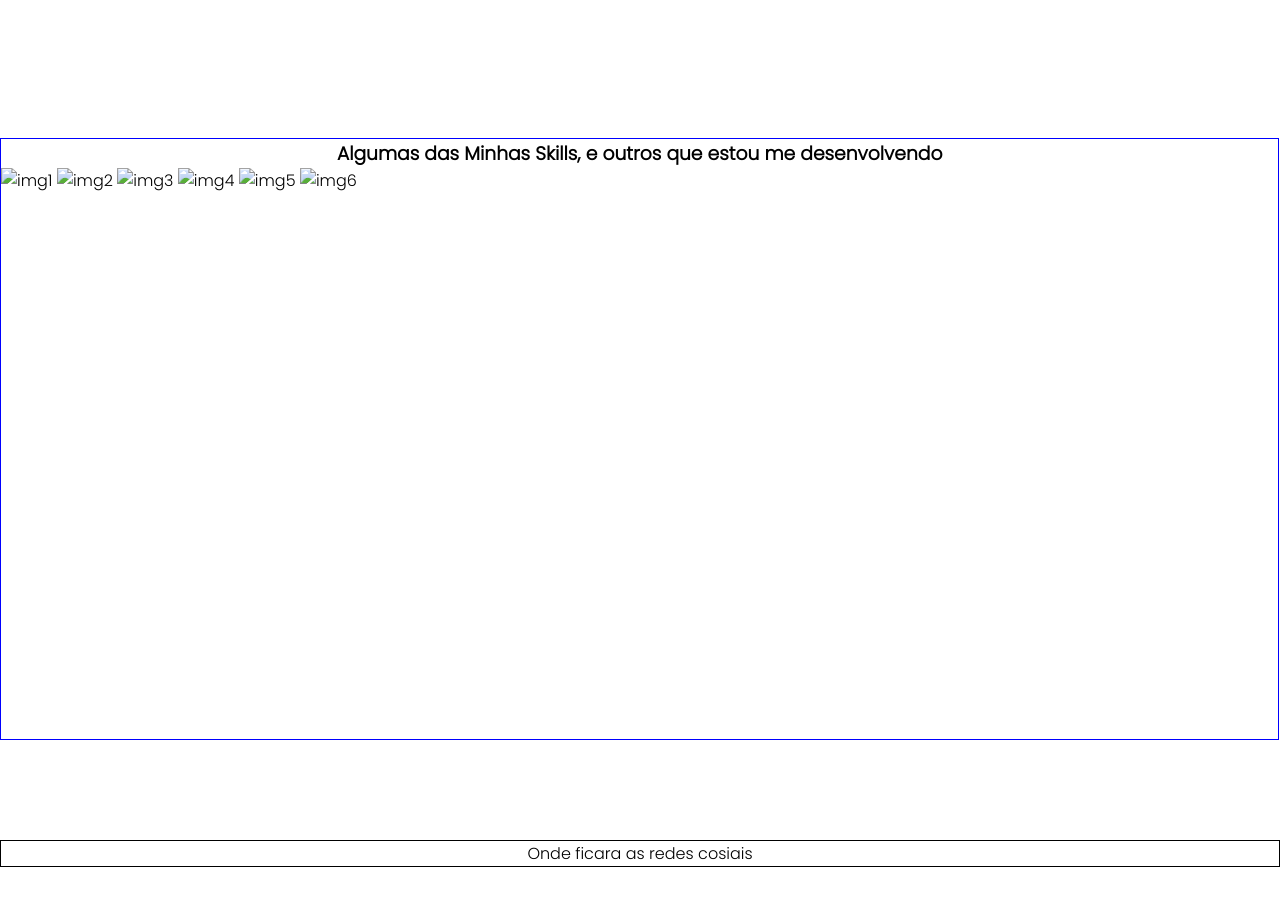
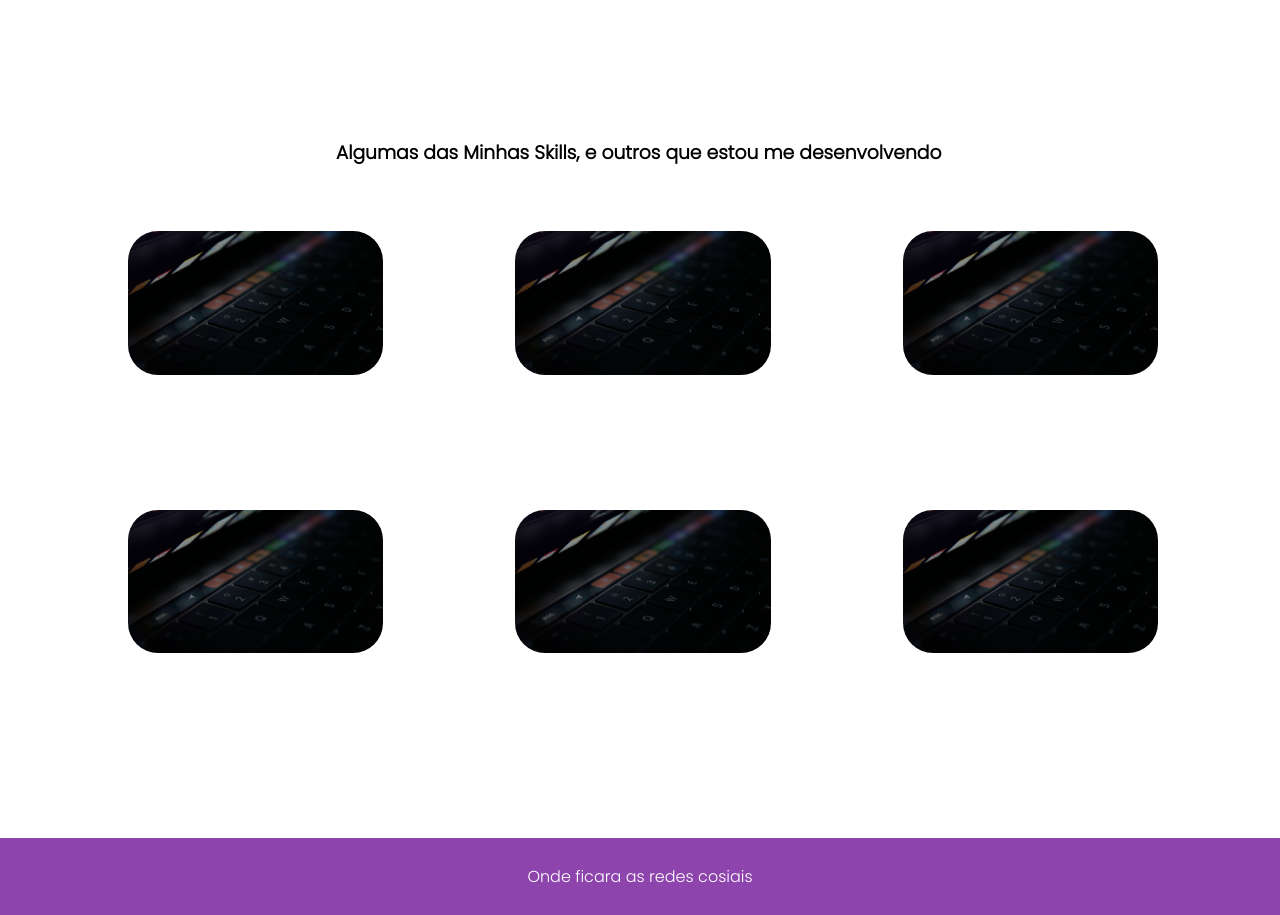
Before and after one commit to GeronimoOlanda/dev-geronimo, a website: page index.html in a window 1280 px wide. Shown: the part 1220-2135 px from the top of the page. Before the commit the page ends 2087 px from the top, so only its background shows below. Drawn offline with Linux system fonts and the light colour scheme.

Commit message:
Adicionanco cor ao footer, e centralizando as imagens no centro

```diff
--- a/index.html
+++ b/index.html
@@ -49,14 +49,14 @@
 
     <!--Minhas Habilidades-->
     <section class="habilidades">
-        <h3 style="text-align: center;">Algumas das Minhas Skills, e outros que estou me desenvolvendo</h3>
+        <h3 class="habilidades-title">Algumas das Minhas Skills, e outros que estou me desenvolvendo</h3>
         <div class="side-side">
-            <img src="" alt="img1">
-            <img src="" alt="img2">
-            <img src="" alt="img3">
-            <img src="" alt="img4">
-            <img src="" alt="img5">
-            <img src="" alt="img6">
+            <img class="habilidades-icones"  src="./public/img/bg3.jpg" alt="img1">
+            <img class="habilidades-icones"  src="./public/img/bg3.jpg" alt="img2">
+            <img class="habilidades-icones"  src="./public/img/bg3.jpg" alt="img3">
+            <img class="habilidades-icones"  src="./public/img/bg3.jpg" alt="img4">
+            <img class="habilidades-icones"  src="./public/img/bg3.jpg" alt="img5">
+            <img class="habilidades-icones"  src="./public/img/bg3.jpg" alt="img6">
         </div>
     </section>
 
--- a/public/css/index.css
+++ b/public/css/index.css
@@ -13,28 +13,28 @@ nav ul li{
     display: inline;
     position: relative;
     top: 3rem;
-    left:80%;
+    left:70%;
 
-    margin-left: 30px;
+    margin-left: 50px;
+    padding-left:20px;
     z-index: 9999;
 }
 
 a{
     color:rgb(255, 255, 255);
     transition: 0.2s ease all;
-
 }
 
 a:hover{
     color: #e74c3c;
     border-bottom:1px solid #ee5f4f;
-
 }
 
 main{
     position: relative;
     top: -100px;
 }
+
 /* Main */
  .main-img{
     border-radius: 4px;
@@ -43,7 +43,6 @@ main{
     width: 100%;
     height:80%;
     opacity: 0.94;
-
 }
 .text-main{
     position: absolute;
@@ -52,7 +51,6 @@ main{
     right: 0;
 
     margin: 0 auto;
-
     text-align: center;
 
     font-size: 24px;
@@ -87,19 +85,34 @@ main{
 }
 
 .habilidades{
-    border: 1px solid blue;
     margin-top: 15%;
 
     width: 99.8%;
     height: 600px;
 
 }
+.habilidades-title{
+    text-align: center;
+    margin-top: 1%;
+}
+
+.habilidades-icones{
+    margin: 5% 0 5% 10%;
+    width:20%;
+    height: 20%;
+    border-radius: 30px;
+}
 
 /*Footer*/
 footer{
     position: static;
     bottom: 0;
-    border: 1px solid black;
+    text-align: center;
+
     margin-top: 100px;
-    text-align: center;
+    padding: 2%;
+
+    background-color: #8e44ad;
+    color: white;
+
 }
```
Also changed, not shown: routes.js (added).
